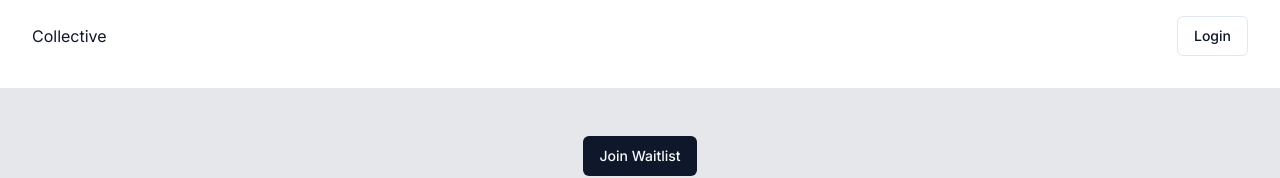
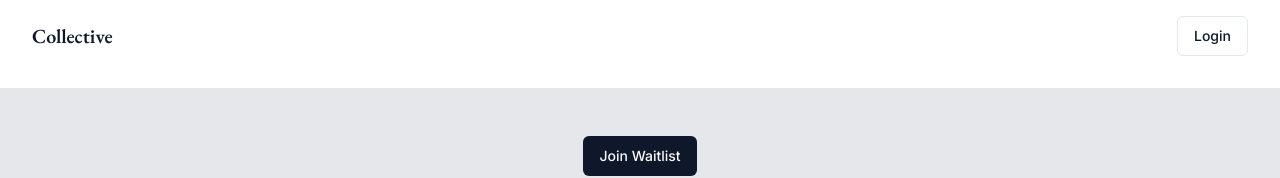
Before and after one commit to wotschofsky/collective, a Next.js app: page / in a window 1280 px wide. Shown: the top 178 px of the page. Built offline with nearby package versions, Linux system fonts and the light colour scheme; no server answers; the database is empty.

Commit message:
Add brand typeface 👀

```diff
--- a/components/Header.tsx
+++ b/components/Header.tsx
@@ -1,7 +1,9 @@
 'use client';
 
+import clsx from 'clsx';
 import { LogOutIcon, UserIcon } from 'lucide-react';
 import { signOut, useSession } from 'next-auth/react';
+import { EB_Garamond } from 'next/font/google';
 import Link from 'next/link';
 import { usePathname } from 'next/navigation';
 
@@ -17,6 +19,8 @@ import {
 
 import { Avatar, AvatarFallback, AvatarImage } from './ui/avatar';
 
+const ebGaramond = EB_Garamond({ subsets: ['latin'], weight: '600' });
+
 const Header = () => {
   const pathname = usePathname();
   const session = useSession();
@@ -24,7 +28,12 @@ const Header = () => {
   return (
     <header className="mb-4">
       <div className="container flex items-center justify-between py-4">
-        <Link href="/">Collective</Link>
+        <Link
+          href="/"
+          className={clsx(ebGaramond.className, 'text-xl font-semibold')}
+        >
+          Collective
+        </Link>
 
         {session.data ? (
           <DropdownMenu>
```
